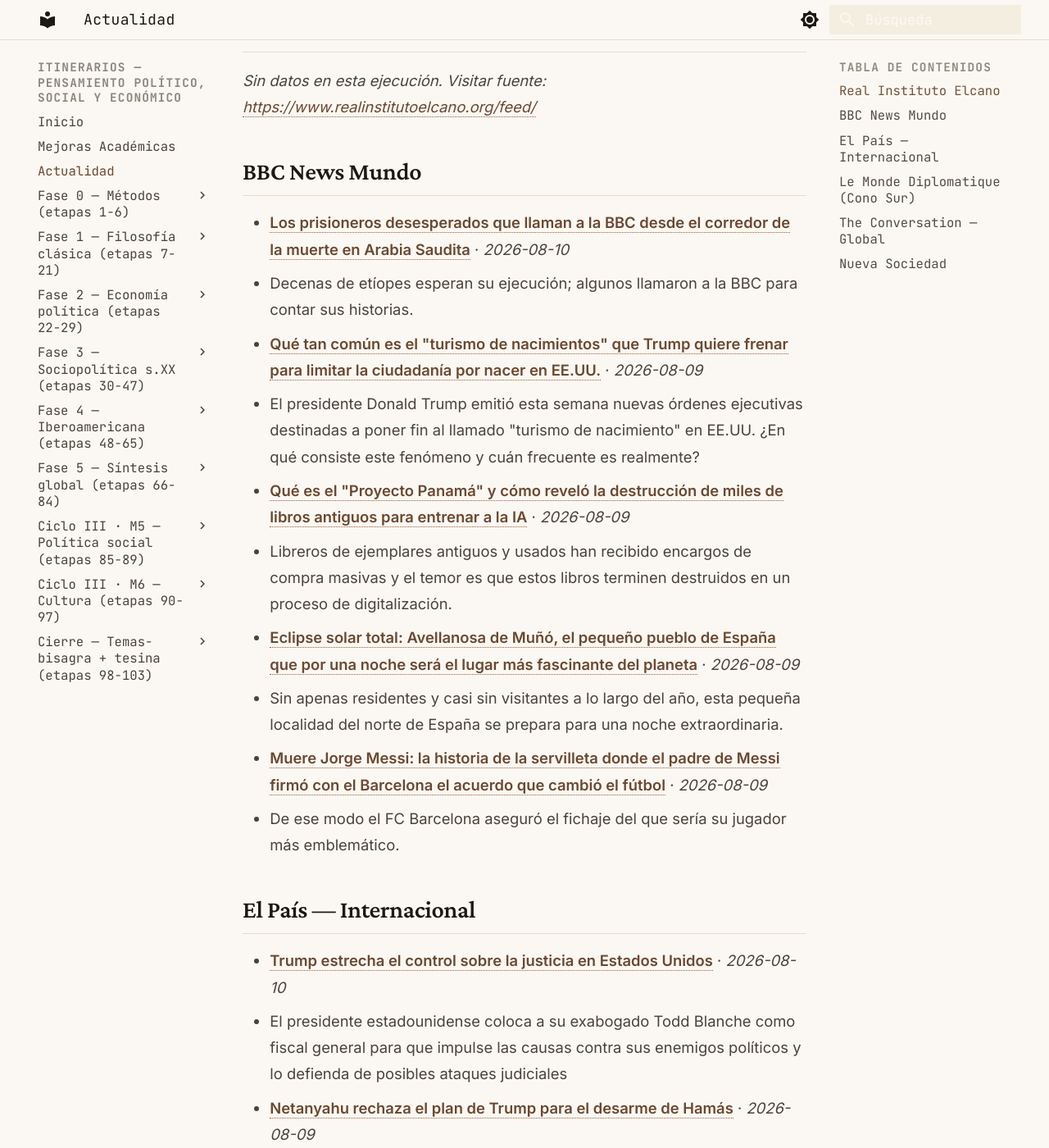
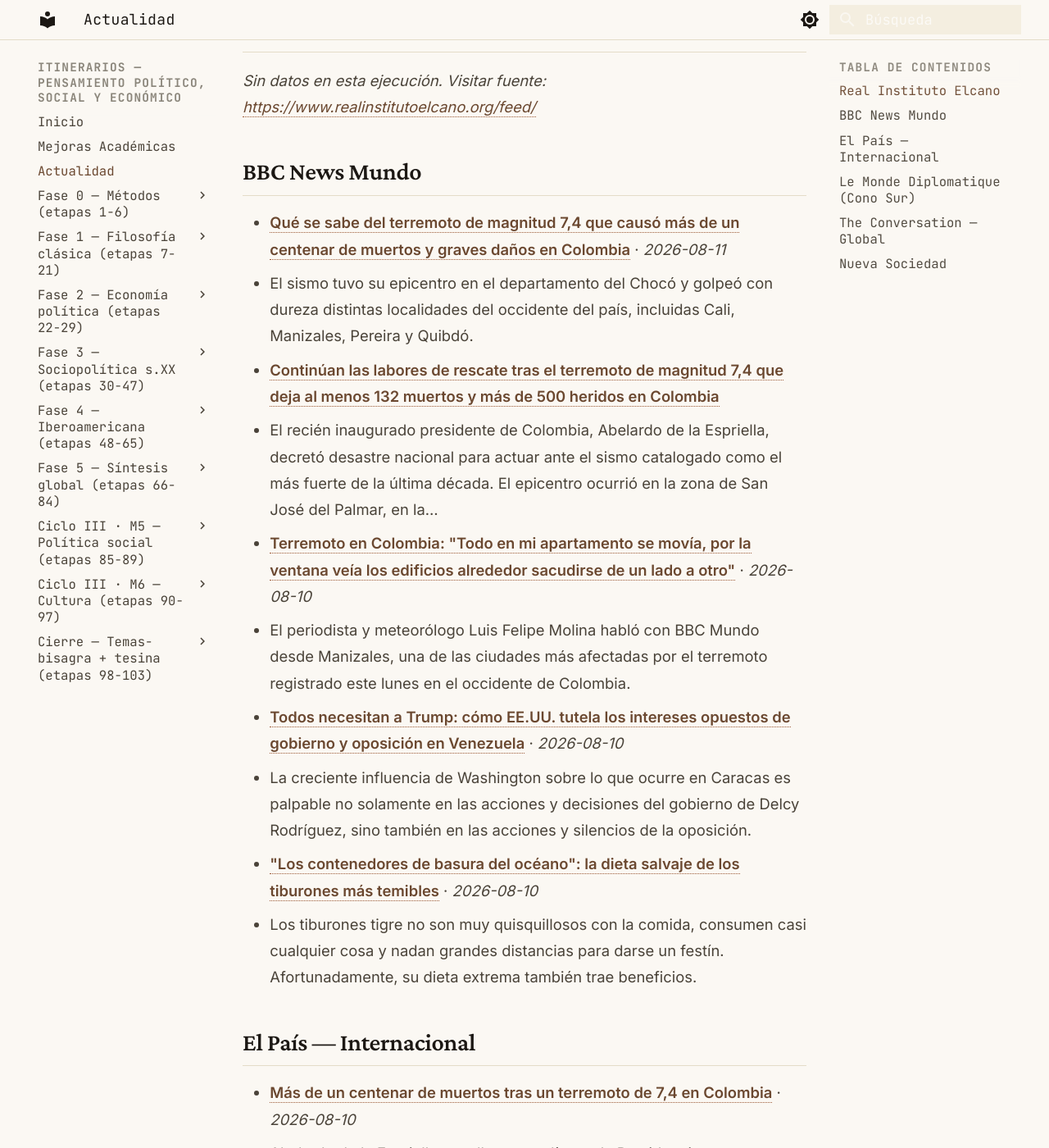
Before and after one commit to MrSpagVi/Curso, an MkDocs documentation site: the page built from docs/actualidad.md, in a window 1280 px wide and 1400 px high, scrolled down 643 px. Shown: the whole window at 82% size. Built offline with MkDocs 1.6.1 and Material for MkDocs 9.7.7, drawn with Linux system fonts in a browser that asks for light colours; some of the changed text lies outside the part shown.

Commit message:
auto: actualidad 2026-08-11

```diff
--- a/docs/actualidad.md
+++ b/docs/actualidad.md
@@ -6,7 +6,7 @@ title: Actualidad
 
 Últimos titulares de fuentes que dictan agenda en ciencia política y geopolítica. Actualizado automáticamente cada día (vía GitHub Actions).
 
-_Última actualización: 2026-08-10 07:13 UTC_
+_Última actualización: 2026-08-11 06:51 UTC_
 
 !!! tip "Ritual mensual — #actualidad"
     El último sábado de cada mes: agarrá **un** titular de los de abajo y escribí **300 palabras** aplicándole **2 autores** del último mes que leíste. ¿Qué diría cada uno? ¿En qué chocan? No resumas la noticia — usala como caso para pensar con las herramientas que venís construyendo. Guardá el texto con el tag `#actualidad` en tu sistema de notas. Esto convierte la teoría en criterio sobre la coyuntura: el objetivo del plan no es citar a Maquiavelo, es leer el presente con él.
@@ -17,25 +17,25 @@ _Sin datos en esta ejecución. Visitar fuente: [https://www.realinstitutoelcano.
 
 ## BBC News Mundo
 
-- **[Los prisioneros desesperados que llaman a la BBC desde el corredor de la muerte en Arabia Saudita](https://www.bbc.com/mundo/articles/c79g7y28vrzo?at_medium=RSS&at_campaign=rss)** · *2026-08-10*
-  - Decenas de etíopes esperan su ejecución; algunos llamaron a la BBC para contar sus historias.
-- **[Qué tan común es el "turismo de nacimientos" que Trump quiere frenar para limitar la ciudadanía por nacer en EE.UU.](https://www.bbc.com/mundo/articles/cly83k3x1y4o?at_medium=RSS&at_campaign=rss)** · *2026-08-09*
-  - El presidente Donald Trump emitió esta semana nuevas órdenes ejecutivas destinadas a poner fin al llamado "turismo de nacimiento" en EE.UU. ¿En qué consiste este fenómeno y cuán frecuente es realmente?
-- **[Qué es el "Proyecto Panamá" y cómo reveló la destrucción de miles de libros antiguos para entrenar a la IA](https://www.bbc.com/mundo/articles/ckgdmv8gz1jo?at_medium=RSS&at_campaign=rss)** · *2026-08-09*
-  - Libreros de ejemplares antiguos y usados han recibido encargos de compra masivas y el temor es que estos libros terminen destruidos en un proceso de digitalización.
-- **[Eclipse solar total: Avellanosa de Muñó, el pequeño pueblo de España que por una noche será el lugar más fascinante del planeta](https://www.bbc.com/mundo/articles/cwymvm84p9ko?at_medium=RSS&at_campaign=rss)** · *2026-08-09*
-  - Sin apenas residentes y casi sin visitantes a lo largo del año, esta pequeña localidad del norte de España se prepara para una noche extraordinaria.
-- **[Muere Jorge Messi: la historia de la servilleta donde el padre de Messi firmó con el Barcelona el acuerdo que cambió el fútbol](https://www.bbc.com/mundo/articles/c5y6g9dxww4o?at_medium=RSS&at_campaign=rss)** · *2026-08-09*
-  - De ese modo el FC Barcelona aseguró el fichaje del que sería su jugador más emblemático.
+- **[Qué se sabe del terremoto de magnitud 7,4 que causó más de un centenar de muertos y graves daños en Colombia](https://www.bbc.com/mundo/articles/cjd4824d9ljo?at_medium=RSS&at_campaign=rss)** · *2026-08-11*
+  - El sismo tuvo su epicentro en el departamento del Chocó y golpeó con dureza distintas localidades del occidente del país, incluidas Cali, Manizales, Pereira y Quibdó.
+- **[Continúan las labores de rescate tras el terremoto de magnitud 7,4 que deja al menos 132 muertos y más de 500 heridos en Colombia](https://www.bbc.co.uk/mundo/live/ck87nw81jv2qt?at_medium=RSS&at_campaign=rss)**
+  - El recién inaugurado presidente de Colombia, Abelardo de la Espriella, decretó desastre nacional para actuar ante el sismo catalogado como el más fuerte de la última década. El epicentro ocurrió en la zona de San José del Palmar, en la…
+- **[Terremoto en Colombia: "Todo en mi apartamento se movía, por la ventana veía los edificios alrededor sacudirse de un lado a otro"](https://www.bbc.com/mundo/articles/c70g5e58k24o?at_medium=RSS&at_campaign=rss)** · *2026-08-10*
+  - El periodista y meteorólogo Luis Felipe Molina habló con BBC Mundo desde Manizales, una de las ciudades más afectadas por el terremoto registrado este lunes en el occidente de Colombia.
+- **[Todos necesitan a Trump: cómo EE.UU. tutela los intereses opuestos de gobierno y oposición en Venezuela](https://www.bbc.com/mundo/articles/ce8l6xj85ppo?at_medium=RSS&at_campaign=rss)** · *2026-08-10*
+  - La creciente influencia de Washington sobre lo que ocurre en Caracas es palpable no solamente en las acciones y decisiones del gobierno de Delcy Rodríguez, sino también en las acciones y silencios de la oposición.
+- **["Los contenedores de basura del océano": la dieta salvaje de los tiburones más temibles](https://www.bbc.com/mundo/articles/c629njdr2ypo?at_medium=RSS&at_campaign=rss)** · *2026-08-10*
+  - Los tiburones tigre no son muy quisquillosos con la comida, consumen casi cualquier cosa y nadan grandes distancias para darse un festín. Afortunadamente, su dieta extrema también trae beneficios.
 
 ## El País — Internacional
 
-- **[Trump estrecha el control sobre la justicia en Estados Unidos](https://elpais.com/internacional/2026-08-10/trump-estrecha-el-control-sobre-la-justicia-en-estados-unidos.html)** · *2026-08-10*
-  - El presidente estadounidense coloca a su exabogado Todd Blanche como fiscal general para que impulse las causas contra sus enemigos políticos y lo defienda de posibles ataques judiciales
-- **[Netanyahu rechaza el plan de Trump para el desarme de Hamás](https://elpais.com/internacional/2026-08-09/netanyahu-rechaza-el-plan-de-15-puntos-impulsado-por-trump-para-gaza.html)** · *2026-08-09*
-  - En un mensaje de tono electoral, el primer ministro condiciona toda retirada del más del 60% de Gaza a la entrega de armas “total” y “auténtica” de la milicia islamista
-- **[Narva, la ciudad en primera línea de la guerra híbrida de Rusia](https://elpais.com/internacional/2026-08-10/narva-la-ciudad-en-primera-linea-de-la-guerra-hibrida-de-rusia.html)** · *2026-08-10*
-  - La localidad fronteriza de Estonia ha vivido siglos de invasiones y tensiones geopolíticas. Y así continúa, entre la amenaza de una ofensiva rusa a gran escala y la normalidad
+- **[Más de un centenar de muertos tras un terremoto de 7,4 en Colombia](https://elpais.com/america-colombia/2026-08-10/un-fuerte-temblor-sacude-colombia.html)** · *2026-08-10*
+  - Abelardo de la Espriella, que lleva tres días en la Presidencia, convoca a un Plan de Mando Unificado para coordinar la atención
+- **[Estados Unidos y México tienden la mano a Colombia y ofrecen enviar ayuda tras el terremoto](https://elpais.com/mexico/2026-08-10/estados-unidos-y-mexico-tienden-la-mano-a-colombia-y-ofrecen-enviar-ayuda-tras-el-terremoto.html)** · *2026-08-11*
+  - Marco Rubio y Claudia Sheinbaum se solidarizan con las víctimas del sismo de 7,4 que ha dejado más de un centenar de fallecidos
+- **[Italia y Dinamarca vinculan la “inmigración descontrolada” con la delincuencia y piden centros de deportación tras la crisis de Ceuta](https://elpais.com/internacional/2026-08-10/italia-y-dinamarca-rechazan-la-inmigracion-descontrolada-y-piden-centros-de-deportacion.html)** · *2026-08-10*
+  - La primera ministra italiana, Giorgia Meloni, y su homóloga danesa, Mette Frederiksen, publican un comunicado en el que afirman que los inmigrantes sin papeles cometen “delitos violentos”, “narcotráfico” y “violencia sexual”
 - **[Las últimas elecciones de Trump](https://elpais.com/opinion/2026-08-10/las-ultimas-elecciones-de-trump.html)** · *2026-08-10*
   - Diga lo que diga y haga lo que haga el presidente tras los comicios de noviembre, sus resultados y sus consecuencias no van a cambiar
 - **[Contra la cretinización tecnológica](https://elpais.com/opinion/2026-08-08/contra-la-cretinizacion-tecnologica.html)** · *2026-08-08*
@@ -47,16 +47,16 @@ _Sin datos en esta ejecución. Visitar fuente: [https://www.eldiplo.org/feed/](h
 
 ## The Conversation — Global
 
-- **[Say yes to your census data being shared in 99 years – for Australian history, and for your children](https://theconversation.com/say-yes-to-your-census-data-being-shared-in-99-years-for-australian-history-and-for-your-children-289393)** · *2026-08-10*
-  - The census gives you the option to preserve your records, to be released after 99 years. We should all consent.
-- **[View from The Hill: Albanese tried to be ‘hip’, only to let diplomacy slip](https://theconversation.com/view-from-the-hill-albanese-tried-to-be-hip-only-to-let-diplomacy-slip-288351)** · *2026-08-10*
-  - A diplomatic gesture from Japan was meant to strengthen ties, but Anthony Albanese’s joke has instead raised questions about taste, respect and political judgement.
-- **[Why the Pentagon is suddenly interested in a tiny town in NSW](https://theconversation.com/why-the-pentagon-is-suddenly-interested-in-a-tiny-town-in-nsw-289386)** · *2026-08-10*
-  - With a half-billion-dollar loan, the US hopes to cut its reliance on Chinese supplies of scandium, a crucial mineral for aerospace. But China still has leverage.
-- **[Vietnam wants to harness its diaspora in Australia and NZ to boost its growth. It may face strong opposition](https://theconversation.com/vietnam-wants-to-harness-its-diaspora-in-australia-and-nz-to-boost-its-growth-it-may-face-strong-opposition-289365)** · *2026-08-10*
-  - As Vietnam’s top leader visits Australia this week, he may struggle to convince a distrustful diaspora to engage deeply with the communist government in Hanoi.
-- **[Australia is home to the only mass cuttlefish gathering in the world. This year these giants didn’t return](https://theconversation.com/australia-is-home-to-the-only-mass-cuttlefish-gathering-in-the-world-this-year-these-giants-didnt-return-288940)** · *2026-08-10*
-  - By late June, the animals should be well and truly aggregating. In short, the cuttlefish have simply failed to turn up.
+- **[RBA holds rates steady as the housing market softens. But another hike is still possible](https://theconversation.com/rba-holds-rates-steady-as-the-housing-market-softens-but-another-hike-is-still-possible-289383)** · *2026-08-11*
+  - The housing market matters for the broader economy. The RBA will be watching closely before it makes another interest rate move.
+- **[Vitamin K shots stop internal bleeding in newborns. So why are some parents refusing them?](https://theconversation.com/vitamin-k-shots-stop-internal-bleeding-in-newborns-so-why-are-some-parents-refusing-them-288115)** · *2026-08-11*
+  - In the US and Sweden, there’s been a drop in the number of babies receiving the vitamin K injection. But Australia doesn’t collect national data.
+- **[Colombia earthquake has killed at least 132. My research helps explain why it was so destructive](https://theconversation.com/colombia-earthquake-has-killed-at-least-132-my-research-helps-explain-why-it-was-so-destructive-289478)** · *2026-08-11*
+  - Many buildings in Colombia have thin concrete walls, which makes them extremely vulnerable to collapse.
+- **[Luxon’s leadership on the line – again. Neither National nor Labour stand to benefit](https://theconversation.com/luxons-leadership-on-the-line-again-neither-national-nor-labour-stand-to-benefit-289475)** · *2026-08-11*
+  - Whatever the outcome at tomorrow’s caucus meeting, Christopher Luxon has been found wanting as a political leader. But so has Labour’s Chris Hipkins.
+- **[Brain scans provide world-first evidence dogs can distinguish between human fear and sadness](https://theconversation.com/brain-scans-provide-world-first-evidence-dogs-can-distinguish-between-human-fear-and-sadness-288916)** · *2026-08-11*
+  - Think your dog can tell when you’re angry rather than sad? New research inside dogs’ brains suggests the answer might be more complicated than you think.
 
 ## Nueva Sociedad
 
```
